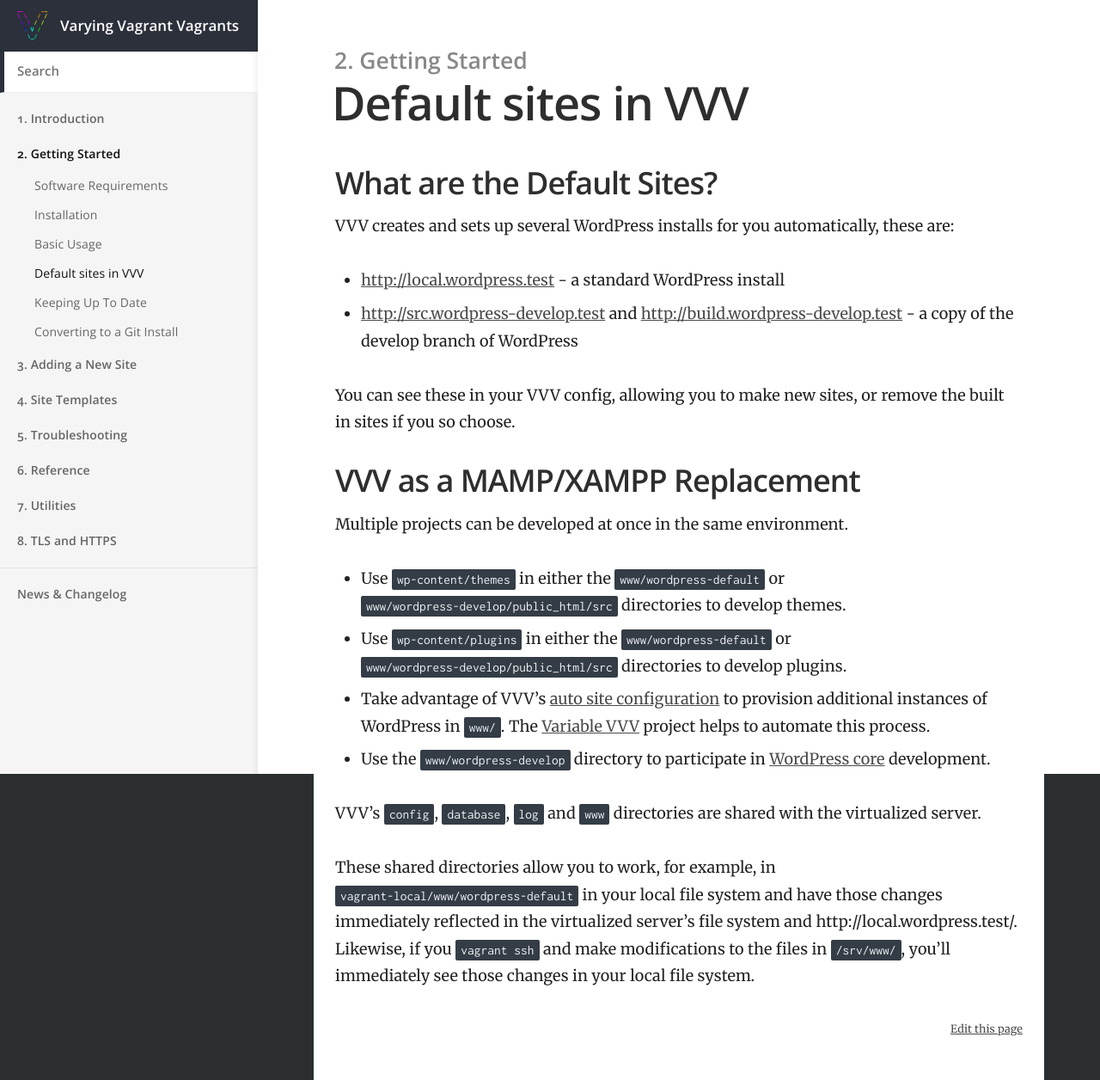
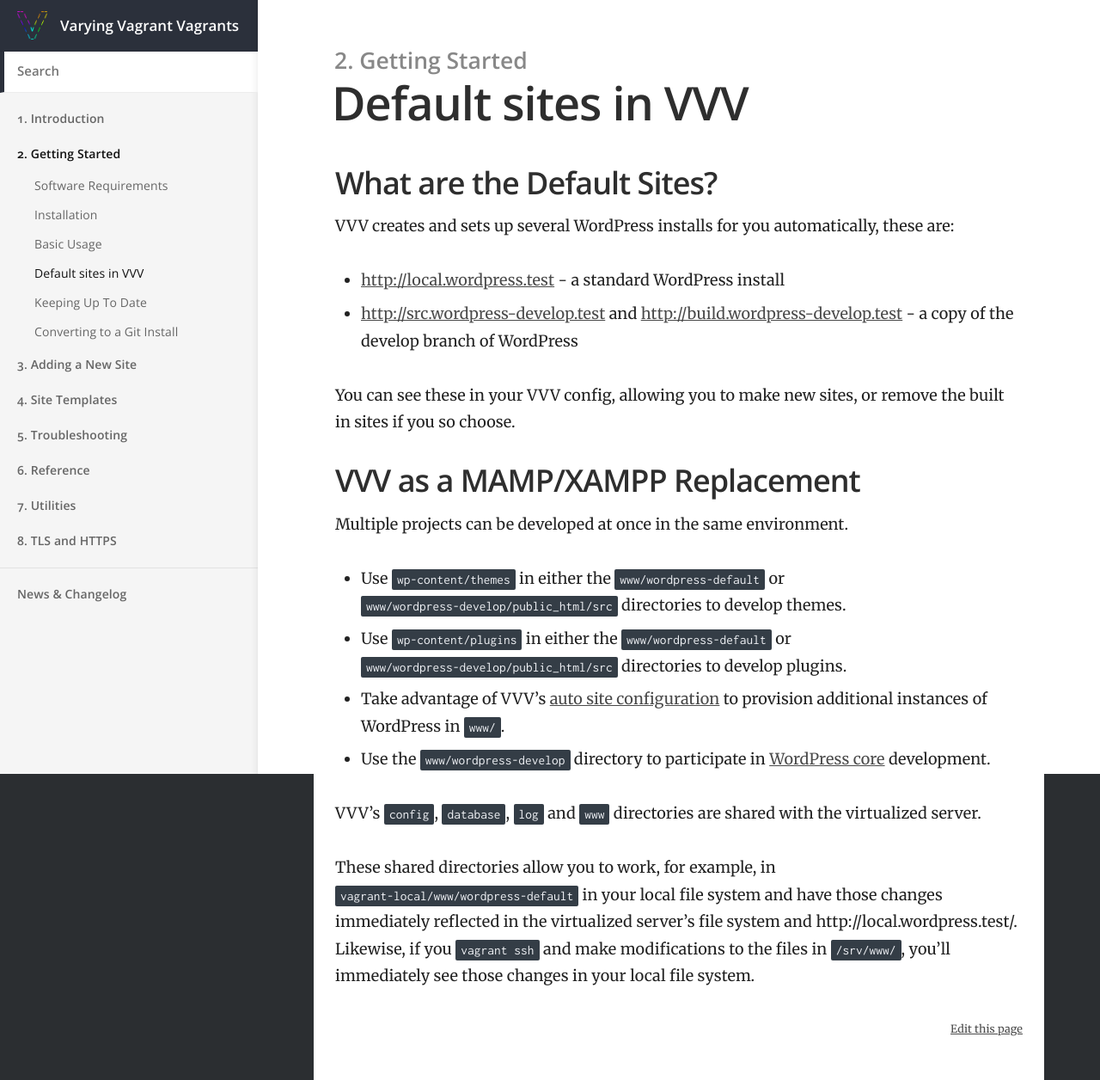
Before and after one commit to Varying-Vagrant-Vagrants/varyingvagrantvagrants.org, a Jekyll site: the page built from docs/en-US/references/default-sites.md, in a window 1280 px wide. Shown: the whole page at 86% size. Built offline with Jekyll 4.4.1, drawn with Linux system fonts in a browser that asks for light colours.

Commit message:
Remove Variable VVV referencia
As the [documentation](https://varyingvagrantvagrants.org/docs/en-US/installation/convert-to-git/) states, "`vv` doesn't fully support VVV 2+, and a lot of its features were integrated into VVV 2 making the tool unnecessary. The `vv` project has also been abandoned by its maintainers."

```diff
--- a/docs/en-US/references/default-sites.md
+++ b/docs/en-US/references/default-sites.md
@@ -21,7 +21,7 @@ Multiple projects can be developed at once in the same environment.
 
 * Use `wp-content/themes` in either the `www/wordpress-default` or `www/wordpress-develop/public_html/src` directories to develop themes.
 * Use `wp-content/plugins` in either the `www/wordpress-default` or `www/wordpress-develop/public_html/src` directories to develop plugins.
-* Take advantage of VVV's [auto site configuration](https://github.com/varying-vagrant-vagrants/vvv/wiki/Auto-site-Setup) to provision additional instances of WordPress in `www/`. The [Variable VVV](https://github.com/bradp/vv) project helps to automate this process.
+* Take advantage of VVV's [auto site configuration](https://github.com/varying-vagrant-vagrants/vvv/wiki/Auto-site-Setup) to provision additional instances of WordPress in `www/`.
 * Use the `www/wordpress-develop` directory to participate in [WordPress core](https://make.wordpress.org/core/) development.
 
 VVV's `config`, `database`, `log` and `www` directories are shared with the virtualized server.
```
